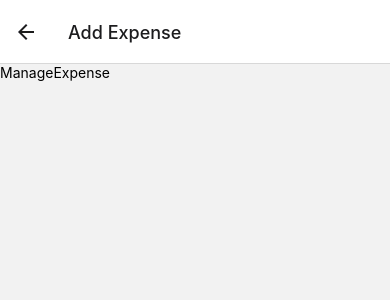
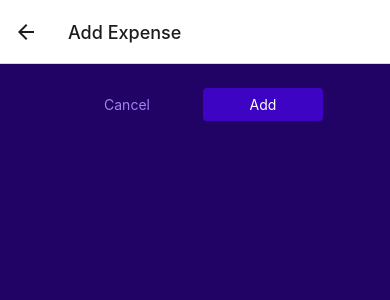
Before and after one commit to MarkoKustudija/ExpenseTracker_ReactNative, a React Native app: screen /ManageExpense in a window 390 px wide. Shown: the top 300 px of the page. Built offline with nearby package versions, Linux system fonts and the light colour scheme.

Commit message:
adding custom buttons

```diff
--- /dev/null
+++ b/components/ui/Button.js
@@ -0,0 +1,44 @@
+import { Pressable, StyleSheet, Text, View } from 'react-native';
+import { GlobalStyles } from '../../constants/styles';
+
+function Button({ children, onPress, mode, style }) {
+  return (
+    <View style={style}>
+      <Pressable
+        onPress={onPress}
+        style={({ pressed }) => pressed && styles.pressed}
+      >
+        <View style={[styles.button, mode === 'flat' && styles.flat]}>
+          <Text style={[styles.buttonText, mode === 'flat' && styles.flatText]}>
+            {children}
+          </Text>
+        </View>
+      </Pressable>
+    </View>
+  );
+}
+
+export default Button;
+
+const styles = StyleSheet.create({
+  button: {
+    borderRadius: 4,
+    padding: 8,
+    backgroundColor: GlobalStyles.colors.primary500,
+  },
+  flat: {
+    backgroundColor: 'transparent',
+  },
+  buttonText: {
+    color: 'white',
+    textAlign: 'center',
+  },
+  flatText: {
+    color: GlobalStyles.colors.primary200,
+  },
+  pressed: {
+    opacity: 0.75,
+    backgroundColor: GlobalStyles.colors.primary100,
+    borderRadius: 4,
+  },
+});
--- a/screens/ManageExpense.js
+++ b/screens/ManageExpense.js
@@ -1,5 +1,8 @@
 import React, { useLayoutEffect } from "react";
-import { View, Text } from "react-native";
+import { View, Text, StyleSheet } from "react-native";
+import { GlobalStyles } from "../constants/styles";
+import Button from "../components/ui/Button";
+import IconButton from "../components/ui/IconButton";
 
 const ManageExpense = ({ route, navigation }) => {
   const editedExpenseId = route.params?.expenseId;
@@ -11,11 +14,64 @@
     });
   }, [isEditing, navigation]);
 
+  function deleteExpenseHandler() {
+    navigation.goBack();
+  }
+
+  function cancelHandler() {
+    navigation.goBack();
+  }
+
+  function confirmHandler() {
+    navigation.goBack();
+  }
+
   return (
-    <View>
-      <Text>ManageExpense</Text>
+    <View style={styles.container}>
+      <View style={styles.buttons}>
+        <Button style={styles.button} mode="flat" onPress={cancelHandler}>
+          Cancel
+        </Button>
+        <Button style={styles.button} onPress={confirmHandler}>
+          {isEditing ? "Update" : "Add"}
+        </Button>
+      </View>
+      {isEditing && (
+        <View style={styles.deleteContainer}>
+          <IconButton
+            icon="trash"
+            color={GlobalStyles.colors.error500}
+            size={36}
+            onPress={deleteExpenseHandler}
+          />
+        </View>
+      )}
     </View>
   );
 };
 
 export default ManageExpense;
+
+const styles = StyleSheet.create({
+  container: {
+    flex: 1,
+    padding: 24,
+    backgroundColor: GlobalStyles.colors.primary800,
+  },
+  buttons: {
+    flexDirection: "row",
+    justifyContent: "center",
+    alignItems: "center",
+  },
+  button: {
+    minWidth: 120,
+    marginHorizontal: 8,
+  },
+  deleteContainer: {
+    marginTop: 16,
+    paddingTop: 8,
+    borderTopWidth: 2,
+    borderTopColor: GlobalStyles.colors.primary200,
+    alignItems: "center",
+  },
+});
```
